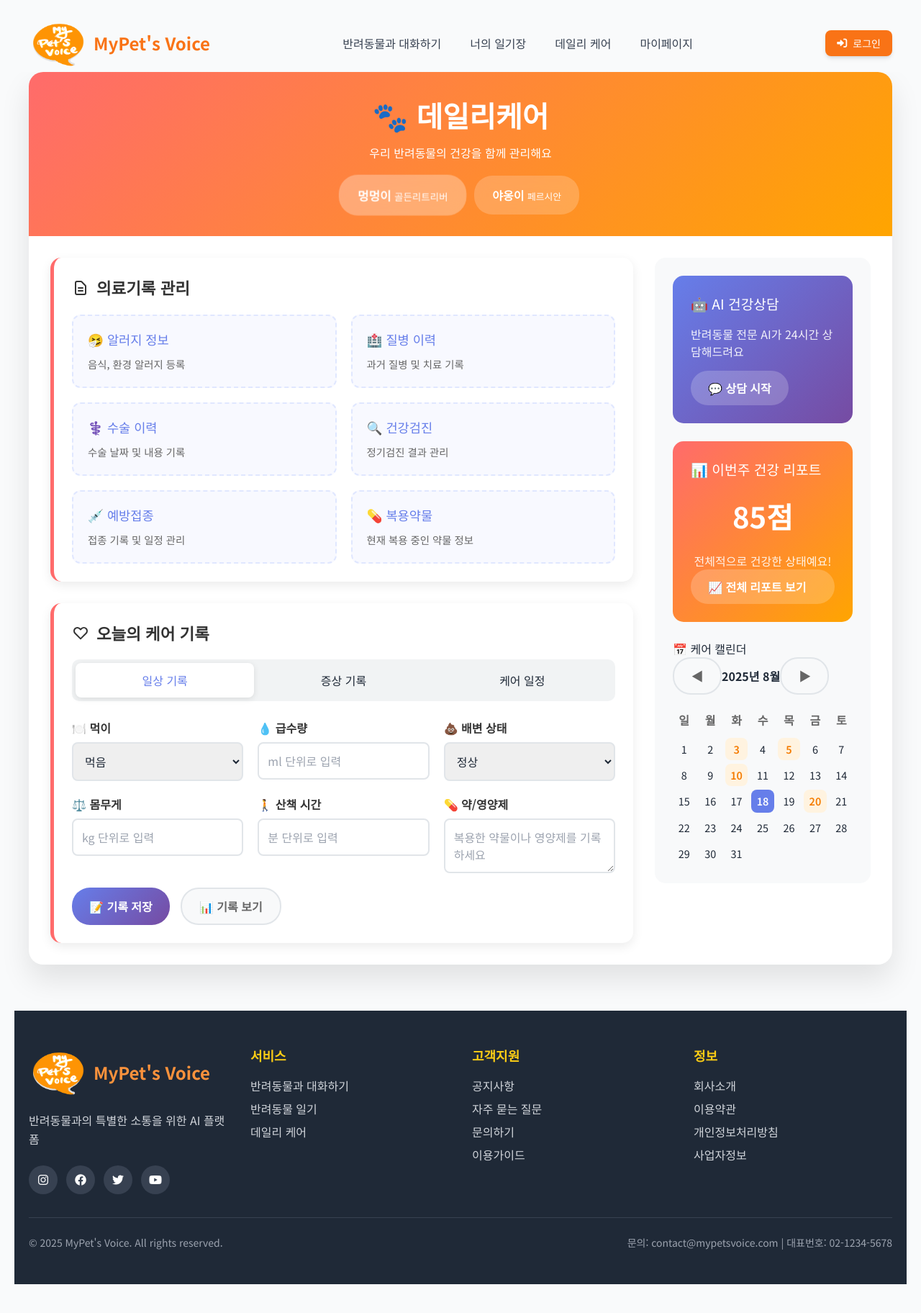
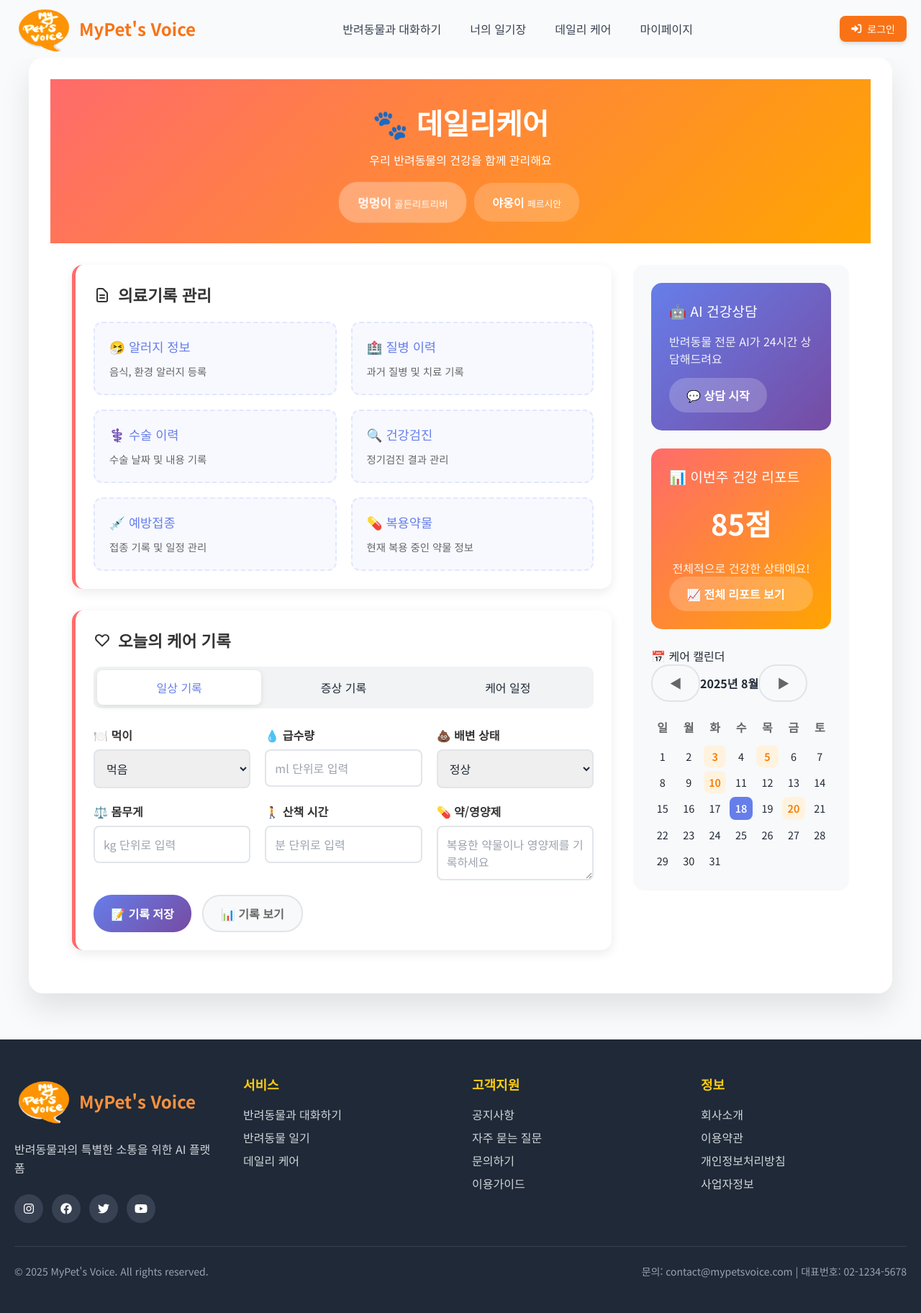
Before and after one commit to MyPetsVoice/my-pets-voice, a Flask app: page /dailycare in a window 1280 px wide. Shown: the whole page at 72% size. Before the commit the page ends 1784 px from the top, so only its background shows below. Run offline with Flask 3, Linux system fonts and the light colour scheme; some libraries are stand-ins or nearby versions.

Commit message:
feat(#6) css 수정

```diff
--- a/app/static/css/base.css
+++ b/app/static/css/base.css
@@ -321,3 +321,8 @@
         @apply flex-col items-stretch gap-4;
     }
 }
+
+.footer {
+    margin: none;
+    padding : none
+}
--- a/app/templates/base.html
+++ b/app/templates/base.html
@@ -46,11 +46,11 @@
         </script>
         <script src="static/js/base.js" defer></script>
 </head>
-<body class="font-korean text-gray-800 bg-gray-50 min-h-screen">
+<body class="font-korean text-gray-800 bg-gray-50 min-h-screen ">
     <!-- 네비게이션 -->
     <nav class="bg-gray-50  sticky top-0 z-50">
         <div class="max-w-7xl mx-auto px-5 flex justify-between items-center h-20">
-            <a href="#" class="flex items-center text-secondary-500 hover:text-secondary-600 transition-colors">
+            <a href="/" class="flex items-center text-secondary-500 hover:text-secondary-600 transition-colors">
                 <div class="flex items-center text-2xl font-bold">
                     <!-- <i class="fas fa-paw mr-2 text-3xl"></i> -->
                      <img src="../static/img/my_pet_voice.PNG" style="width: 90px; height: 75px; margin-left: 0; padding: 0;" alt="">
@@ -65,7 +65,7 @@
             <div class="hidden md:flex space-x-4" id="nav-menu">
                 <a href="#" class="px-3 py-2 rounded-lg text-gray-700 hover:bg-primary-500 hover:text-white transition-all duration-300 font-medium">반려동물과 대화하기</a>
                 <a href="#" class="px-3 py-2 rounded-lg text-gray-700 hover:bg-primary-500 hover:text-white transition-all duration-300 font-medium">너의 일기장</a>
-                <a href="#" class="px-3 py-2 rounded-lg text-gray-700 hover:bg-primary-500 hover:text-white transition-all duration-300 font-medium">데일리 케어</a>
+                <a href="/dailycare" class="px-3 py-2 rounded-lg text-gray-700 hover:bg-primary-500 hover:text-white transition-all duration-300 font-medium">데일리 케어</a>
                 <a href="#" class="px-3 py-2 rounded-lg text-gray-700 hover:bg-primary-500 hover:text-white transition-all duration-300 font-medium">마이페이지</a>
             </div>
 
@@ -90,7 +90,7 @@
 
 
     <!-- 푸터 -->
-    <footer class="bg-gray-800 text-white mt-16">
+    <footer class="bg-gray-800 text-white mt-16 footer">
         <div class="max-w-7xl mx-auto px-5 py-12">
             <div class="grid grid-cols-1 md:grid-cols-4 gap-8 mb-8">
                 <div class="md:col-span-2 lg:col-span-1">
--- a/app/templates/dailycare/dailycare.html
+++ b/app/templates/dailycare/dailycare.html
@@ -4,8 +4,8 @@
 
 <link rel="stylesheet" href=".././../static/css/dailcare.css">
 </head>
-<body>
-    <div class="container">
+<body style=" padding: 0;">
+    <div class="container" style="padding: 30px;">
         <header class="header">
             <h1>🐾 데일리케어</h1>
             <p>우리 반려동물의 건강을 함께 관리해요</p>
```
